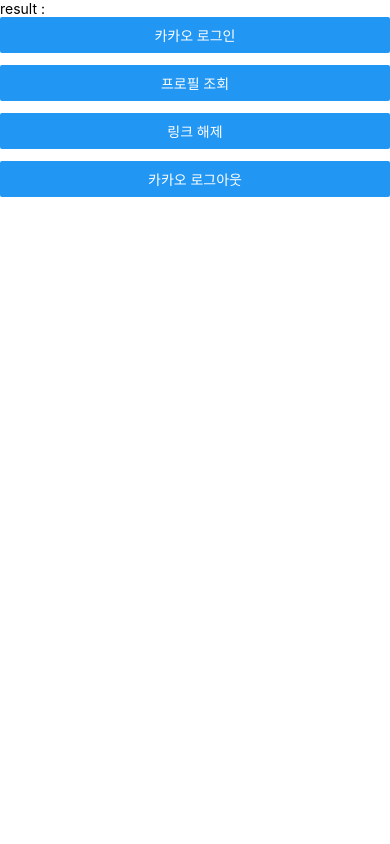
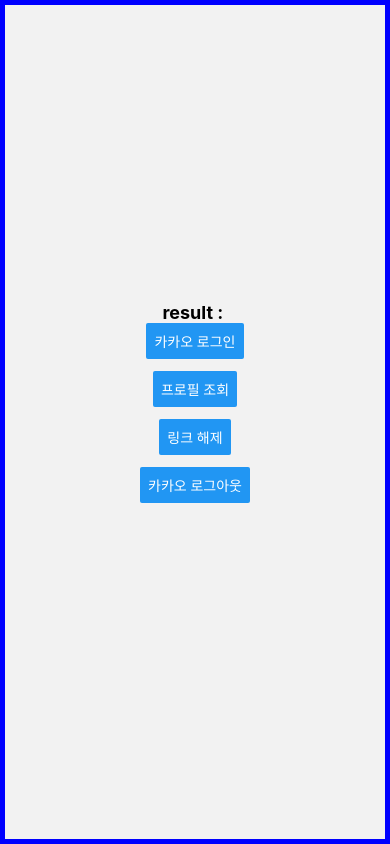
Before and after one commit to SemtleApp/Semtle_Member_FE, a React Native app: screen /Login in a window 390 px wide. Built offline with nearby package versions, Linux system fonts and the light colour scheme.

Commit message:
[Feat] - #7 카카오로그인 화면분할

```diff
--- a/App.tsx
+++ b/App.tsx
@@ -1,98 +1,26 @@
-import React, {useCallback, useState} from 'react';
-import {
-  Button,
-  Pressable,
-  SafeAreaView,
-  ScrollView,
-  StatusBar,
-  StyleSheet,
-  Text,
-  useColorScheme,
-  View,
-} from 'react-native';
+import React from 'react';
+// @ts-ignore
+import {NavigationContainer} from '@react-navigation/native';
+// @ts-ignore
+import {createStackNavigator} from '@react-navigation/stack';
 
-import {
-  KakaoOAuthToken,
-  KakaoProfile,
-  KakaoProfileNoneAgreement,
-  login,
-  logout,
-  unlink,
-  getProfile,
-} from '@react-native-seoul/kakao-login';
+import LoginScreen from './src/screens/LoginScreen/index'; // LoginScreen 컴포넌트의 경로에 맞게 수정해주세요
 
-function App() {
-  const [result, setResult] = useState<string>('');
+const Stack = createStackNavigator();
 
-  const signInWithKakao = async (): Promise<void> => {
-    try {
-      const token: KakaoOAuthToken = await login();
-      console.log(token);
-
-      setResult(JSON.stringify(token));
-    } catch (err) {
-      console.log(err);
-    }
-  };
-
-  const signOutWithKakao = async (): Promise<void> => {
-    try {
-      const message = await logout();
-      console.log(message);
-
-      setResult(message);
-    } catch (err) {
-      console.log(err);
-    }
-  };
-
-  const getKakaoProfile = async (): Promise<void> => {
-    try {
-      const profile: KakaoProfile | KakaoProfileNoneAgreement =
-        await getProfile();
-      console.log(profile);
-
-      setResult(JSON.stringify(profile));
-    } catch (err) {
-      console.log(err);
-    }
-  };
-
-  const unlinkKakao = async (): Promise<void> => {
-    try {
-      const message = await unlink();
-      console.log(message);
-
-      setResult(message);
-    } catch (err) {
-      console.log(err);
-    }
-  };
+const App = () => {
   return (
-    <View>
-      <Text>result : {result}</Text>
-      <Button
-        testID="btn-login"
-        onPress={() => signInWithKakao()}
-        title={'카카오 로그인'}
-      />
-      <View style={{marginTop: 12}} />
-      <Button
-        testID="btn-login"
-        onPress={() => getKakaoProfile()}
-        title={'프로필 조회'}
-      />
-      <View style={{marginTop: 12}} />
-      <Button
-        testID="btn-login"
-        onPress={() => unlinkKakao()}
-        title={'링크 해제'}
-      />
-      <View style={{marginTop: 12}} />
-      <Button onPress={() => signOutWithKakao()} title={'카카오 로그아웃'} />
-      <View style={{marginTop: 40}} />
-    </View>
+    <NavigationContainer>
+      <Stack.Navigator>
+        <Stack.Screen
+          name="Login"
+          component={LoginScreen}
+          options={{headerShown: false}}
+        />
+        {/* 다른 화면들을 여기에 추가할 수 있습니다 */}
+      </Stack.Navigator>
+    </NavigationContainer>
   );
-}
+};
 
 export default App;
--- /dev/null
+++ b/src/screens/LoginScreen/index.tsx
@@ -0,0 +1,99 @@
+import React, {useCallback, useState} from 'react';
+import {
+  Button,
+  Pressable,
+  SafeAreaView,
+  ScrollView,
+  StatusBar,
+  StyleSheet,
+  Text,
+  useColorScheme,
+  View,
+} from 'react-native';
+
+import {
+  KakaoOAuthToken,
+  KakaoProfile,
+  KakaoProfileNoneAgreement,
+  login,
+  logout,
+  unlink,
+  getProfile,
+} from '@react-native-seoul/kakao-login';
+import styles from './styles';
+
+const LoginScreen = () => {
+  const [result, setResult] = useState<string>('');
+
+  const signInWithKakao = async (): Promise<void> => {
+    try {
+      const token: KakaoOAuthToken = await login();
+      console.log(token);
+
+      setResult(JSON.stringify(token));
+    } catch (err) {
+      console.log(err);
+    }
+  };
+
+  const signOutWithKakao = async (): Promise<void> => {
+    try {
+      const message = await logout();
+      console.log(message);
+
+      setResult(message);
+    } catch (err) {
+      console.log(err);
+    }
+  };
+
+  const getKakaoProfile = async (): Promise<void> => {
+    try {
+      const profile: KakaoProfile | KakaoProfileNoneAgreement =
+        await getProfile();
+      console.log(profile);
+
+      setResult(JSON.stringify(profile));
+    } catch (err) {
+      console.log(err);
+    }
+  };
+
+  const unlinkKakao = async (): Promise<void> => {
+    try {
+      const message = await unlink();
+      console.log(message);
+
+      setResult(message);
+    } catch (err) {
+      console.log(err);
+    }
+  };
+  return (
+    <View style={styles.container}>
+      <Text style={styles.text}>result : {result}</Text>
+      <Button
+        testID="btn-login"
+        onPress={() => signInWithKakao()}
+        title={'카카오 로그인'}
+      />
+      <View style={{marginTop: 12}} />
+      <Button
+        testID="btn-login"
+        onPress={() => getKakaoProfile()}
+        title={'프로필 조회'}
+      />
+      <View style={{marginTop: 12}} />
+      <Button
+        testID="btn-login"
+        onPress={() => unlinkKakao()}
+        title={'링크 해제'}
+      />
+      <View style={{marginTop: 12}} />
+      <Button onPress={() => signOutWithKakao()} title={'카카오 로그아웃'} />
+      <View style={{marginTop: 40}} />
+    </View>
+  );
+};
+
+export default LoginScreen;
--- /dev/null
+++ b/src/screens/LoginScreen/styles.tsx
@@ -0,0 +1,17 @@
+import {StyleSheet} from 'react-native';
+
+const styles = StyleSheet.create({
+  container: {
+    flex: 1,
+    justifyContent: 'center',
+    alignItems: 'center',
+    borderColor: 'blue',
+    borderWidth: 5,
+  },
+  text: {
+    fontSize: 18,
+    fontWeight: 'bold',
+  },
+});
+
+export default styles;
```
